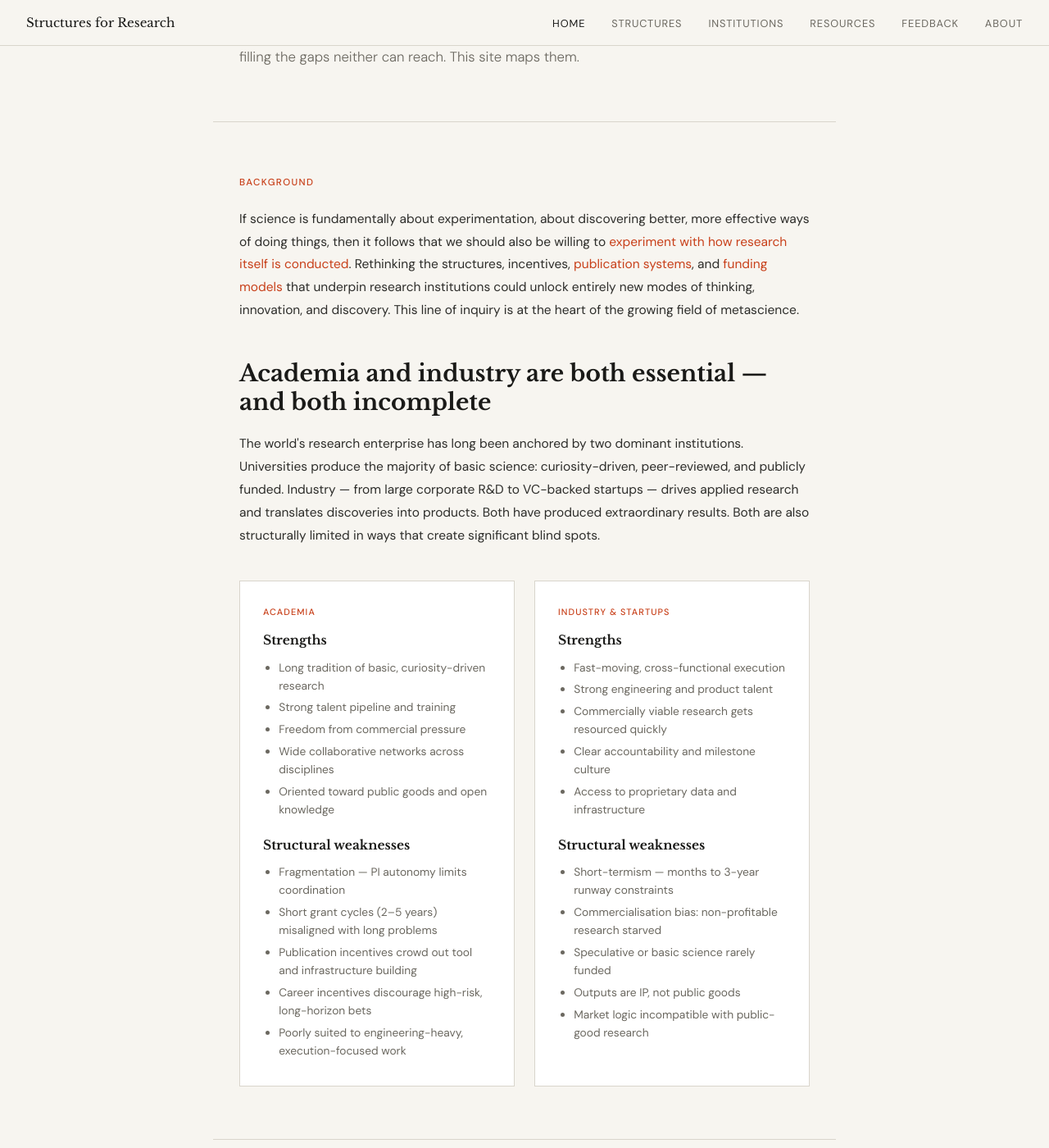
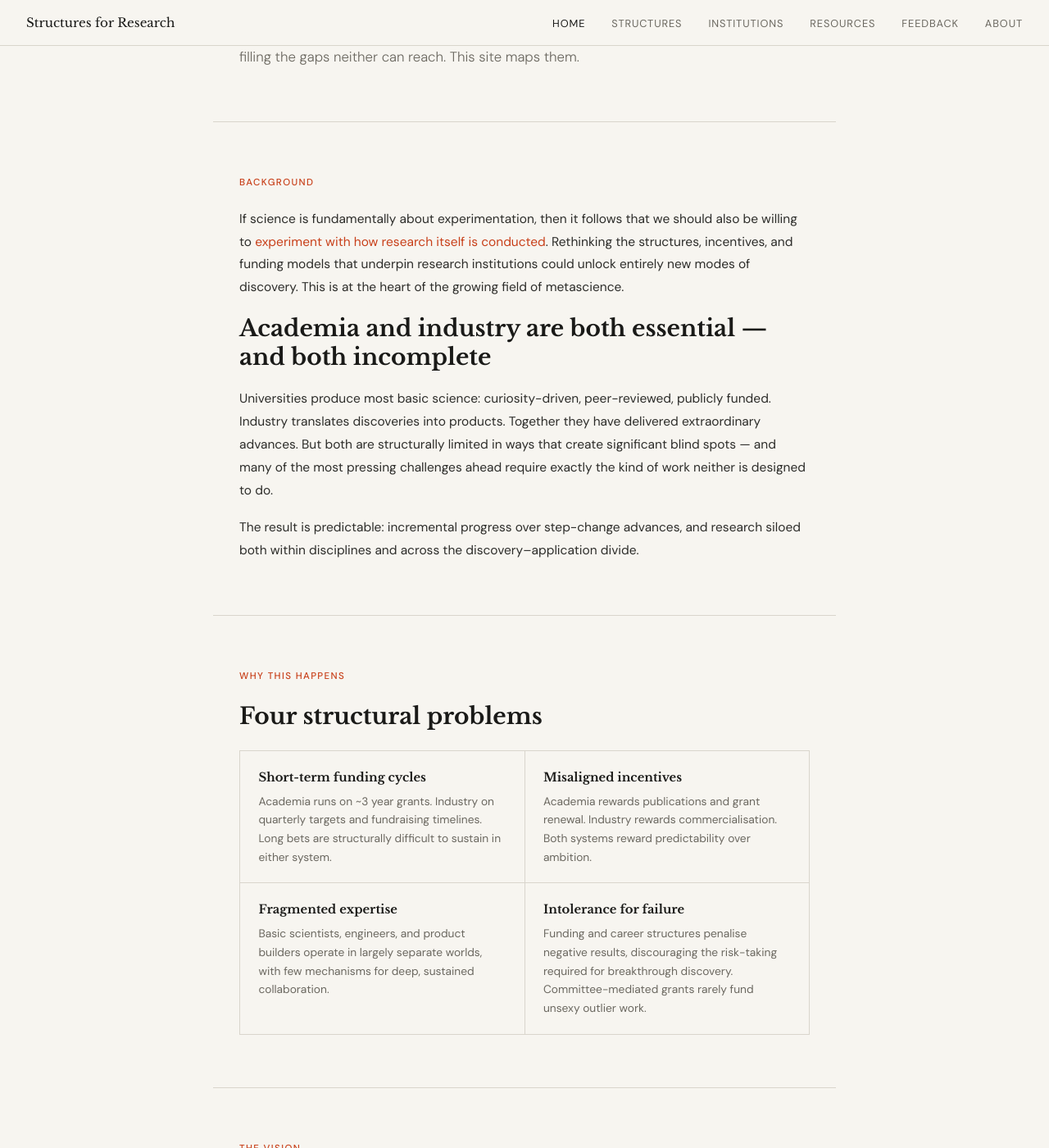
Before and after one commit to biancale4/structuresforresearch.com, a Jekyll site: the page built from index.html, in a window 1280 px wide and 1400 px high, scrolled down 315 px. Shown: the whole window at 82% size. Built offline with Jekyll 4.4.1, drawn with Linux system fonts in a browser that asks for light colours; some of the changed text lies outside the part shown.

Commit message:
Add files via upload

```diff
--- a/index.html
+++ b/index.html
@@ -1,19 +1,22 @@
 ---
 layout: default
-title: A Field Guide
-description: A public reference to alternative structures for research institutions outside traditional academia and industry.
+title: Overview
+description: How alternative research structures fill the gaps left by academia and industry.
 ---
+
+<section class="hero">
+  <p class="eyebrow">A public reference</p>
+  <h1>Alternative Structures for Research Institutions</h1>
+  <p class="hero-lead">
+    When most people think about where research happens, they think of <strong>academia</strong> or <strong>industry</strong>. But a growing ecosystem of alternative structures is filling the gaps neither can reach. This site maps them.
+  </p>
+</section>
+
 <style>
-  .two-col{display:grid;grid-template-columns:1fr 1fr;gap:1.5rem;margin-top:2.5rem}
-  .col-card{background:#fff;border:1px solid var(--rule);padding:1.75rem}
-  .col-card h3{font-family:var(--serif);font-size:.97rem;margin-bottom:.5rem}
-  .col-card h3+ul{margin-top:.35rem}
-  .col-card h3:not(:first-of-type){margin-top:1.25rem}
-  .col-card ul{padding-left:1.2rem;font-size:.86rem;color:var(--muted)}
-  .col-card ul li{margin-bottom:.3rem;line-height:1.6}
-  .card-label{font-size:.68rem;font-weight:500;letter-spacing:.1em;text-transform:uppercase;color:var(--accent);margin-bottom:.75rem}
-  .chart-wrap{margin:2.5rem 0 .5rem;overflow-x:auto}
-  .chart-note{font-size:.8rem;color:var(--muted);font-style:italic}
+  .hero{max-width:760px;margin:0 auto;padding:5rem 2rem 4rem;border-bottom:1px solid var(--rule)}
+  .hero h1{font-family:var(--serif);font-size:clamp(2rem,5vw,2.8rem);font-weight:700;line-height:1.2;margin-bottom:1.5rem}
+  .hero-lead{font-size:1.05rem;color:var(--muted);max-width:600px;font-weight:300;line-height:1.8}
+  .hero-lead strong{color:var(--ink);font-weight:500}
   .types-grid{margin-top:2rem;border:1px solid var(--rule);display:grid;gap:1px;background:var(--rule)}
   .type-row{background:var(--paper);display:grid;grid-template-columns:210px 1fr}
   .type-name{padding:1.25rem 1.5rem;border-right:1px solid var(--rule)}
@@ -26,65 +29,63 @@
   .btn:hover{background:var(--ink);color:var(--paper)}
   .btn-primary{background:var(--ink);color:var(--paper)}
   .btn-primary:hover{background:var(--accent);border-color:var(--accent)}
+  .chart-wrap{margin:2.5rem 0 .5rem;overflow-x:auto}
+  .chart-note{font-size:.8rem;color:var(--muted);font-style:italic}
+  .two-up{display:grid;grid-template-columns:1fr 1fr;gap:1px;background:var(--rule);border:1px solid var(--rule);margin-top:1.5rem}
+  .two-up-item{background:var(--paper);padding:1.25rem 1.4rem}
+  .two-up-item strong{font-family:var(--serif);font-size:.92rem;display:block;margin-bottom:.3rem}
+  .two-up-item p{font-size:.86rem;color:var(--muted);margin-bottom:0;line-height:1.65}
   @media(max-width:620px){
-    .two-col{grid-template-columns:1fr}
     .type-row{grid-template-columns:1fr}
     .type-name{border-right:none;border-bottom:1px solid var(--rule)}
+    .two-up{grid-template-columns:1fr}
   }
 </style>
-<section class="hero">
-  <p class="eyebrow">A public reference</p>
-  <h1>Alternative Structures for Research Institutions</h1>
-  <p class="hero-lead">
-    When most people think about where research happens, they think of <strong>academia</strong> or <strong>industry</strong>. But a growing ecosystem of alternative structures is filling the gaps neither can reach. This site maps them.
-  </p>
+
+<section class="content" id="background">
+  <p class="section-label">Background</p>
+  <p>If science is fundamentally about experimentation, then it follows that we should also be willing to <a href="https://www.asimov.press/p/research-forms">experiment with how research itself is conducted</a>. Rethinking the structures, incentives, and funding models that underpin research institutions could unlock entirely new modes of discovery. This is at the heart of the growing field of metascience.</p>
+
+  <h2>Academia and industry are both essential — and both incomplete</h2>
+  <p>Universities produce most basic science: curiosity-driven, peer-reviewed, publicly funded. Industry translates discoveries into products. Together they have delivered extraordinary advances. But both are structurally limited in ways that create significant blind spots — and many of the most pressing challenges ahead require exactly the kind of work neither is designed to do.</p>
+  <p>The result is predictable: incremental progress over step-change advances, and research siloed both within disciplines and across the discovery–application divide.</p>
 </section>
 
-<section class="content" id="problem">
-  <p class="section-label">Background</p>
-  <p>If science is fundamentally about experimentation, about discovering better, more effective ways of doing things, then it follows that we should also be willing to <a href="https://www.asimov.press/p/research-forms">experiment with how research itself is conducted</a>. Rethinking the structures, incentives, <a href="https://substack.com/inbox/post/180670145">publication systems</a>, and <a href="https://renaissancephilanthropy.substack.com/p/philanthropy-20-what-the-evolution">funding models</a> that underpin research institutions could unlock entirely new modes of thinking, innovation, and discovery. This line of inquiry is at the heart of the growing field of metascience.</p>
+<section class="content" id="causes">
+  <p class="section-label">Why this happens</p>
+  <h2>Four structural problems</h2>
+  <div class="two-up">
+    <div class="two-up-item">
+      <strong>Short-term funding cycles</strong>
+      <p>Academia runs on ~3 year grants. Industry on quarterly targets and fundraising timelines. Long bets are structurally difficult to sustain in either system.</p>
+    </div>
+    <div class="two-up-item">
+      <strong>Misaligned incentives</strong>
+      <p>Academia rewards publications and grant renewal. Industry rewards commercialisation. Both systems reward predictability over ambition.</p>
+    </div>
+    <div class="two-up-item">
+      <strong>Fragmented expertise</strong>
+      <p>Basic scientists, engineers, and product builders operate in largely separate worlds, with few mechanisms for deep, sustained collaboration.</p>
+    </div>
+    <div class="two-up-item">
+      <strong>Intolerance for failure</strong>
+      <p>Funding and career structures penalise negative results, discouraging the risk-taking required for breakthrough discovery. Committee-mediated grants rarely fund unsexy outlier work.</p>
+    </div>
+  </div>
+</section>
 
-  <br><h2>Academia and industry are both essential — and both incomplete</h2>
-  <p>The world's research enterprise has long been anchored by two dominant institutions. Universities produce the majority of basic science: curiosity-driven, peer-reviewed, and publicly funded. Industry — from large corporate R&amp;D to VC-backed startups — drives applied research and translates discoveries into products. Both have produced extraordinary results. Both are also structurally limited in ways that create significant blind spots.</p>
-
-  <div class="two-col">
-    <div class="col-card">
-      <p class="card-label">Academia</p>
-      <h3>Strengths</h3>
-      <ul>
-        <li>Long tradition of basic, curiosity-driven research</li>
-        <li>Strong talent pipeline and training</li>
-        <li>Freedom from commercial pressure</li>
-        <li>Wide collaborative networks across disciplines</li>
-        <li>Oriented toward public goods and open knowledge</li>
-      </ul>
-      <h3>Structural weaknesses</h3>
-      <ul>
-        <li>Fragmentation — PI autonomy limits coordination</li>
-        <li>Short grant cycles (2–5 years) misaligned with long problems</li>
-        <li>Publication incentives crowd out tool and infrastructure building</li>
-        <li>Career incentives discourage high-risk, long-horizon bets</li>
-        <li>Poorly suited to engineering-heavy, execution-focused work</li>
-      </ul>
+<section class="content" id="vision">
+  <p class="section-label">The vision</p>
+  <h2>Better institutions, not different people</h2>
+  <p>The goal is not to replace academia or industry, but to build complementary structures that can pursue what neither can: ambitious, coordinated, long-horizon work oriented toward public goods. These institutions would be defined by stable long-term funding, explicit tolerance for failure, and success metrics beyond publications or profit. Success would look like:</p>
+  <div class="two-up">
+    <div class="two-up-item">
+      <strong>Radical breakthroughs</strong>
+      <p>Field-shaping discoveries that change what is possible — not incremental progress on established problems.</p>
     </div>
-    <div class="col-card">
-      <p class="card-label">Industry &amp; Startups</p>
-      <h3>Strengths</h3>
-      <ul>
-        <li>Fast-moving, cross-functional execution</li>
-        <li>Strong engineering and product talent</li>
-        <li>Commercially viable research gets resourced quickly</li>
-        <li>Clear accountability and milestone culture</li>
-        <li>Access to proprietary data and infrastructure</li>
-      </ul>
-      <h3>Structural weaknesses</h3>
-      <ul>
-        <li>Short-termism — months to 3-year runway constraints</li>
-        <li>Commercialisation bias: non-profitable research starved</li>
-        <li>Speculative or basic science rarely funded</li>
-        <li>Outputs are IP, not public goods</li>
-        <li>Market logic incompatible with public-good research</li>
-      </ul>
+    <div class="two-up-item">
+      <strong>Essential technologies</strong>
+      <p>Research-enabling tools, datasets, and platforms that accelerate entire fields — the infrastructure science needs but markets won't fund.</p>
     </div>
   </div>
 </section>
@@ -92,8 +93,7 @@
 <section class="content" id="gap">
   <p class="section-label">The gap</p>
   <h2>What falls through</h2>
-  <p>Plotting research institutions on two axes — basic vs. applied research, and short vs. long time horizons — reveals a structural gap. Academia occupies the upper-left: basic, relatively long-term. Industry occupies the lower-right: applied, short-term. The upper-middle and upper-right — applied-but-not-commercial, long-horizon, requiring coordination — are chronically underserved.</p>
-  <p>This is where frontier research lives: building tools and datasets that accelerate entire fields, tackling engineering problems too large for a single lab and too public-good-oriented for a startup, and pursuing high-risk bets that require years of coordinated effort.</p>
+  <p>The system struggles most with work that is too applied for academia, too early or non-commercial for industry, and too complex and coordinated for either to tackle alone. If left unaddressed, these gaps don't just slow progress — they define its ceiling.</p>
 
   <div class="chart-wrap">
     <svg viewBox="0 0 660 415" xmlns="http://www.w3.org/2000/svg" font-family="DM Sans, system-ui, sans-serif">
@@ -118,9 +118,9 @@
       <circle cx="157" cy="195" r="7.5" fill="#5b8db8"/>
       <text x="170" y="192" font-size="10.5" fill="#1a1a18">Academia</text>
       <text x="170" y="205" font-size="8.5" fill="#6b6860">Decentralised PI model</text>
-      <circle cx="536" cy="332" r="7.5" fill="#e07b39"/>
-      <text x="524" y="320" font-size="10.5" fill="#1a1a18" text-anchor="end">Industry / Startups</text>
-      <text x="524" y="332" font-size="8.5" fill="#6b6860" text-anchor="end">Corporate R&amp;D</text>
+      <circle cx="536" cy="195" r="7.5" fill="#e07b39"/>
+      <text x="524" y="192" font-size="10.5" fill="#1a1a18" text-anchor="end">Industry / Startups</text>
+      <text x="524" y="205" font-size="8.5" fill="#6b6860" text-anchor="end">Corporate R&amp;D</text>
       <circle cx="316" cy="92" r="6.5" fill="#6b8e6b"/>
       <text x="328" y="89" font-size="10" fill="#1a1a18">Industrial Labs</text>
       <text x="328" y="101" font-size="8.5" fill="#6b6860">Bell Labs, Xerox PARC</text>
@@ -128,11 +128,8 @@
       <text x="454" y="69" font-size="10" fill="#1a1a18">Govt / Mission Labs</text>
       <text x="454" y="81" font-size="8.5" fill="#6b6860">CSIRO, DOE National Labs</text>
       <circle cx="207" cy="150" r="6.5" fill="#4a9b8a"/>
-      <text x="219" y="147" font-size="10" fill="#1a1a18">Nonprofit Research Institutes</text>
-      <text x="219" y="159" font-size="8.5" fill="#6b6860">Max Planck, Broad Institute</text>
-      <circle cx="265" cy="118" r="6.5" fill="#c8401a"/>
-      <text x="277" y="115" font-size="10" fill="#1a1a18">Next-Gen Institutes</text>
-      <text x="277" y="127" font-size="8.5" fill="#6b6860">Arc Institute, CZI Biohub</text>
+      <text x="219" y="147" font-size="10" fill="#1a1a18">Core-funded Nonprofit Institutes</text>
+      <text x="219" y="159" font-size="8.5" fill="#6b6860">Arc Institute, Crick Institute</text>
       <circle cx="398" cy="165" r="6.5" fill="#2d7d9a"/>
       <text x="386" y="180" font-size="10" fill="#1a1a18" text-anchor="end">FROs</text>
       <text x="386" y="192" font-size="8.5" fill="#6b6860" text-anchor="end">Convergent Research</text>
@@ -149,38 +146,33 @@
 
 <section class="content" id="types">
   <p class="section-label">The landscape</p>
-  <h2>Seven alternative structures</h2>
-  <p>The following structures represent distinct approaches to organising, funding, and governing research outside of conventional academia and industry. They differ along a key dimension: the degree of coordination they enable — from loosely federated institutes to tightly integrated mission-driven teams executing toward a single defined goal.</p>
-  <p style="font-size:.85rem;color:var(--muted);margin-bottom:0">For a comprehensive breakdown and comparison, see <a href="/structures.html">Structures</a></p>
+  <h2>Six alternative structures</h2>
+  <p>The following structures represent distinct approaches to organising, funding, and governing research outside of conventional academia and industry. For a comprehensive breakdown and comparison, see <a href="/structures.html">Structures</a>.</p>
 
   <div class="types-grid">
     <div class="type-row">
       <div class="type-name"><strong>Industrial Labs</strong><span>Corporate-funded, research-first</span></div>
-      <div class="type-desc">Corporate-funded research labs with significant autonomy from business units. Historically among the most productive research environments ever created — Bell Labs alone produced the transistor, Unix, C, and information theory. The model is rare today, eroded by corporate short-termism, but remains a critical archetype for what sustained, well-resourced research freedom can produce. <em>Examples: Bell Labs, Xerox PARC, DuPont Experimental Station, GE Research, IBM Research, Ink and Switch.</em></div>
+      <div class="type-desc">Corporate-funded research labs with significant autonomy from business units. Historically among the most productive research environments ever created — Bell Labs alone produced the transistor, Unix, C, and information theory. The model is rare today, eroded by corporate short-termism, but remains a critical archetype. <em>Examples: Bell Labs, Xerox PARC, DuPont Experimental Station, GE Research, IBM Research, Ink and Switch.</em></div>
     </div>
     <div class="type-row">
       <div class="type-name"><strong>Government &amp; Mission-Oriented Labs</strong><span>Publicly funded, national mandate</span></div>
-      <div class="type-desc">Publicly funded institutions with long-term mandates tied to national missions — defence, energy, health, agriculture. Medium-to-high coordination, decades-long time horizons, strategic applied research. Own and operate shared infrastructure (accelerators, supercomputers, containment facilities) that no individual institution could sustain. <em>Examples: CSIRO, Battelle Memorial Institute, US DOE National Labs, Fraunhofer Society (Germany), RIKEN (Japan).</em></div>
+      <div class="type-desc">Publicly funded institutions with long-term mandates tied to national missions — defence, energy, health, agriculture. Own and operate shared infrastructure (accelerators, supercomputers, containment facilities) that no individual institution could sustain. <em>Examples: CSIRO, Battelle Memorial Institute, US DOE National Labs, Fraunhofer Society (Germany), RIKEN (Japan).</em></div>
     </div>
     <div class="type-row">
-      <div class="type-name"><strong>Nonprofit Research Institutes</strong><span>Mission-driven, grant-funded</span></div>
-      <div class="type-desc">Independent institutes housing multiple PI-led labs. Operate like highly coordinated, very large university research departments — without the teaching mandate. Strong within-domain scientific culture. Philanthropy can enable risk, but funding is often still conservative and PI silos remain. <em>Examples: Max Planck Society, Scripps Research, Francis Crick Institute, Howard Hughes Medical Institute, Broad Institute.</em></div>
-    </div>
-    <div class="type-row">
-      <div class="type-name"><strong>Next-Gen Institutes</strong><span>Philanthropic, redesigned incentives</span></div>
-      <div class="type-desc">A newer generation of institutes that intentionally redesign incentives, funding structures, and shared infrastructure while retaining PI-like autonomy. Funded at ~8-year horizons, with strong shared platforms enabling more coordination than traditional institutes — but not yet fully integrated teams. Built on the premise that excellent scientists need better conditions, not different people. <em>Examples: Arc Institute, CZI Biohub.</em></div>
+      <div class="type-name"><strong>Core-funded Nonprofit Institutes</strong><span>Philanthropic, redesigned incentives</span></div>
+      <div class="type-desc">Institutes that intentionally redesign incentives, funding structures, and shared infrastructure while retaining PI-like autonomy. Funded at ~8-year horizons, with strong shared platforms enabling more coordination than traditional institutes. Built on the premise that excellent scientists need better conditions, not different people. <em>Examples: Arc Institute, CZI Biohub, Francis Crick Institute, Howard Hughes Medical Institute.</em></div>
     </div>
     <div class="type-row">
       <div class="type-name"><strong>Focused Research Organisations</strong><span>Mission-driven, time-bound, in-house</span></div>
-      <div class="type-desc">Standalone organisations built to execute a specific technical goal with a unified team. CEO-led, full-time cross-functional staff, milestone-driven — pursuing public goods rather than products. Time-bound (~3-7 years): once the mission is complete, the FRO shuts down. FRO-shaped problems need a clear goal from day one, tight coupling between workstreams, and strong conviction about the right approach. <em>Examples: E11 Bio, Cultivarium, Parallel Squared Technology Institute (all via Convergent Research).</em></div>
+      <div class="type-desc">Standalone organisations built to execute a specific technical goal with a unified team. CEO-led, full-time cross-functional staff, milestone-driven — pursuing public goods rather than products. Time-bound (~3–7 years): once the mission is complete, the FRO shuts down. <em>Examples: E11 Bio, Cultivarium, Parallel Squared Technology Institute (all via Convergent Research).</em></div>
     </div>
     <div class="type-row">
       <div class="type-name"><strong>BBNs / Frontier Research Contracts</strong><span>Contract-based, distributed elite teams</span></div>
-      <div class="type-desc">Contract-based networks assembling elite teams across institutions to tackle defined frontier problems. Named after the original Bolt Beranek and Newman lab, which used government contracts to build foundational internet infrastructure while pursuing bolder agendas on the margins. More financially precarious than FROs but more flexible. Ideal for engineering-heavy work too complex for academia and too public-good-oriented for industry. <em>Examples: BBN Technologies, SRI International, MITRE Corporation.</em></div>
+      <div class="type-desc">Contract-based networks assembling elite teams across institutions to tackle defined frontier problems. More financially precarious than FROs but more flexible. Ideal for engineering-heavy work too complex for academia and too public-good-oriented for industry. <em>Examples: BBN Technologies, SRI International, MITRE Corporation.</em></div>
     </div>
     <div class="type-row">
       <div class="type-name"><strong>ARPA-style Organisations</strong><span>High-risk, programme-managed, external</span></div>
-      <div class="type-desc">Agencies that fund and coordinate external research teams toward ambitious goals. Defined by empowered programme managers, milestone-driven portfolio management, and explicit tolerance for failure. Suited to problems where the right approach is unknown — ARPA programs run parallel tracks to test multiple approaches simultaneously, pruning and recombining without organisational disruption. Programmes typically run 3–5 years. <em>Examples: DARPA, ARPA-E, ARPA-H, ARIA (UK), SPRIND (Germany), Speculative Technologies, Actuate, Wellcome Leap.</em></div>
+      <div class="type-desc">Agencies that fund and coordinate external research teams toward ambitious goals via empowered programme managers and explicit tolerance for failure. Suited to problems where the right approach is unknown — ARPA programs run parallel tracks to test multiple approaches simultaneously. <em>Examples: DARPA, ARPA-E, ARPA-H, ARIA (UK), SPRIND (Germany), Speculative Technologies, Actuate, Wellcome Leap.</em></div>
     </div>
   </div>
 
```
Also changed, not shown: default.html (added, +79 -0 lines).
